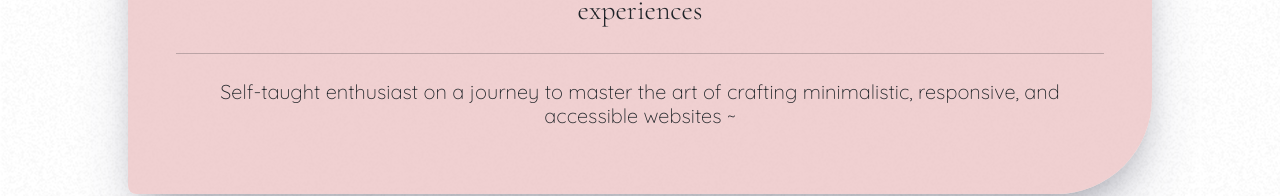
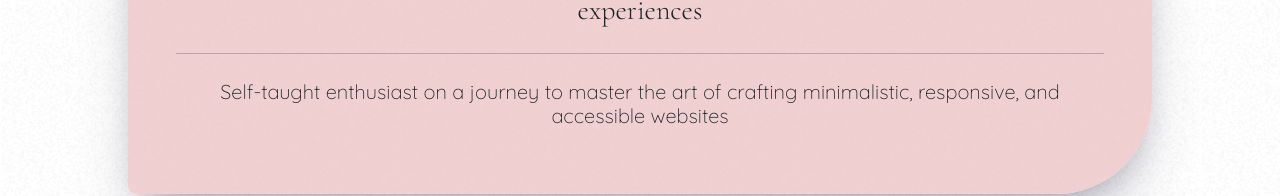
Before and after one commit to StefaniaPaduraru/portfolio, a React (Create React App) app: page / in a window 1280 px wide. Shown: the part 391-587 px from the top of the page. Built offline with nearby package versions, Linux system fonts and the light colour scheme.

Commit message:
modify-h5

```diff
--- a/src/components/AboutMe.js
+++ b/src/components/AboutMe.js
@@ -104,7 +104,7 @@ function AboutMe() {
           <hr />
           <h5>
             Self-taught enthusiast on a journey to master the art of crafting
-            minimalistic, responsive, and accessible websites  ~
+            minimalistic, responsive, and accessible websites
           </h5>
           </div>
         </div>
```
